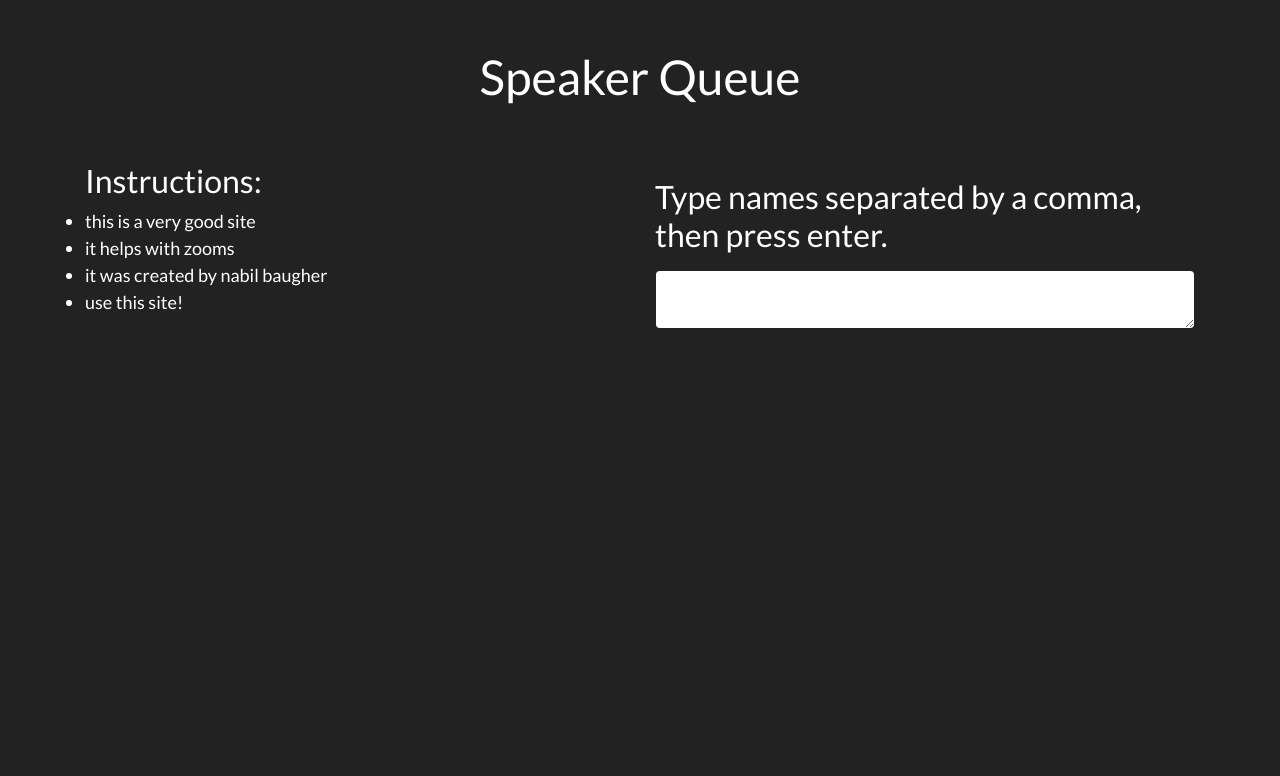
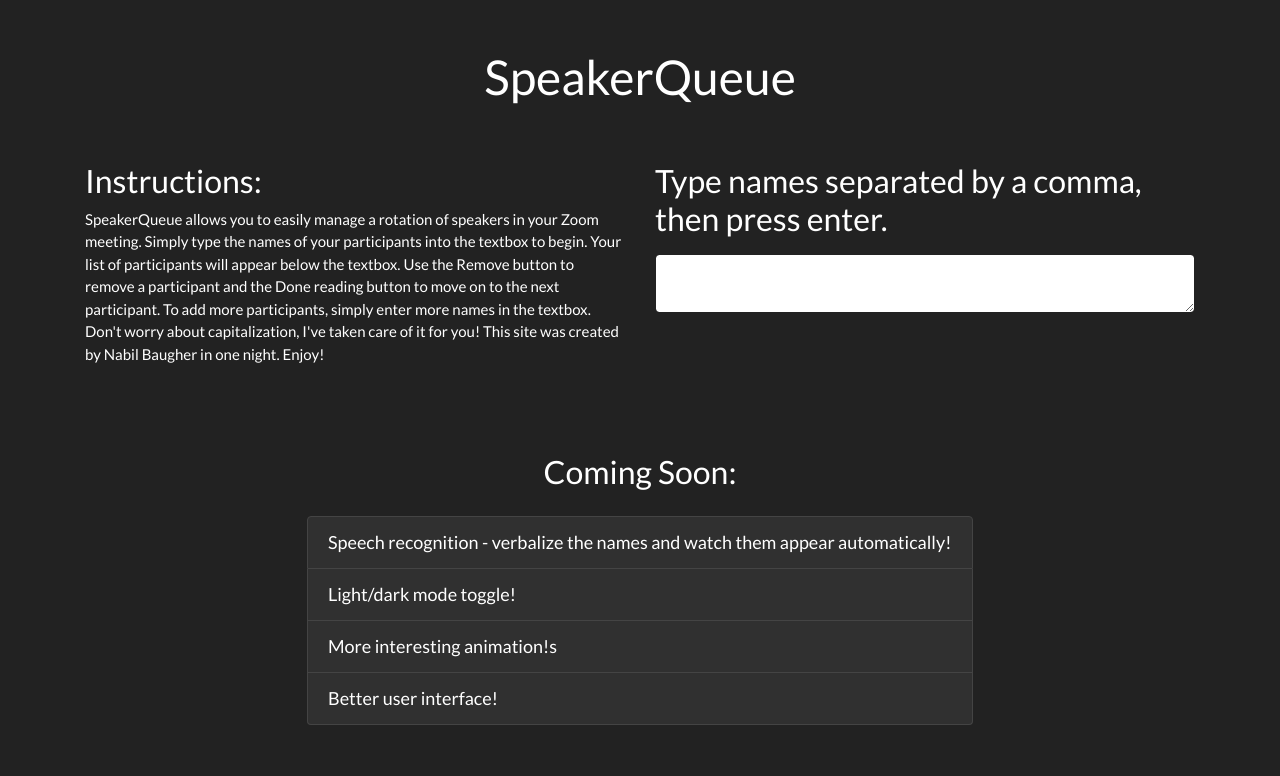
Before and after one commit to nabilbaugher/Speaker-Queue, a plain HTML site: page public/index.html in a window 1280 px wide. Drawn offline with nearby package versions, Linux system fonts and the light colour scheme.

Commit message:
Fixed the html

```diff
--- a/public/index.html
+++ b/public/index.html
@@ -2,7 +2,7 @@
 <html>
 <head>
     <meta charset="utf-8">
-    <title>Speaker Queue</title>
+    <title>SpeakerQueue</title>
     <!-- import bootstrap css -->
     <link rel="stylesheet" href="https://stackpath.bootstrapcdn.com/bootswatch/4.5.0/darkly/bootstrap.min.css" integrity="sha384-Bo21yfmmZuXwcN/9vKrA5jPUMhr7znVBBeLxT9MA4r2BchhusfJ6+n8TLGUcRAtL" crossorigin="anonymous">
     <!-- <link rel="stylesheet" href="https://stackpath.bootstrapcdn.com/bootswatch/4.5.0/flatly/bootstrap.min.css"> -->
@@ -11,24 +11,26 @@
 </head>
 <body>
     <div class="container">
-        <div class="row justify-content-center p-5">  <!-- row1-->
+        <div class="row justify-content-center p-5">
             <div class="col">
-                <h1 style= 'text-align: center'>Speaker Queue</h1>
+                <h1 style= 'text-align: center'>SpeakerQueue</h1>
             </div>
         </div>
 
         <div class="row justify-content-center">
             <div class="col col-6">
                 <h3>Instructions:</h3>
-                <ul class="list-group">
-                    <li>this is a very good site</li>
-                    <li>it helps with zooms</li>
-                    <li>it was created by nabil baugher</li>
-                    <li>use this site!</li>
-                </ul>
+                <p>
+                    SpeakerQueue allows you to easily manage a rotation of speakers in your Zoom meeting.
+                    Simply type the names of your participants into the textbox to begin. Your list of
+                    participants will appear below the textbox. Use the Remove button to remove a
+                    participant and the Done reading button to move on to the next participant. To add
+                    more participants, simply enter more names in the textbox. Don't worry about capitalization,
+                    I've taken care of it for you! This site was created by Nabil Baugher in one night. Enjoy!
+                </p>
             </div>
             <div class="col col-6">
-                <h3 class="mt-3 mb-3">Type names separated by a comma, then press enter.</h3>
+                <h3 class="mb-3">Type names separated by a comma, then press enter.</h3>
                 <div class="mt-3 mb-3">
                     <textarea class="form-control" id="input_names"></textarea>
                 </div>
@@ -36,6 +38,18 @@
                     <ul class="list-group" id="draggable_list">
                     </ul>
                 </div>
+            </div>
+        </div>
+
+        <div class="row justify-content-center p-5">
+            <div class="col col-8">
+                <h3 class="m-4" style= 'text-align: center'>Coming Soon:</h3>
+                <ul class="list-group" id="new_features">
+                    <li class="list-group-item">Speech recognition - verbalize the names and watch them appear automatically!</li>
+                    <li class="list-group-item">Light/dark mode toggle!</li>
+                    <li class="list-group-item">More interesting animation!s</li>
+                    <li class="list-group-item">Better user interface!</li>
+                </ul>
             </div>
         </div>
     </div>
```
